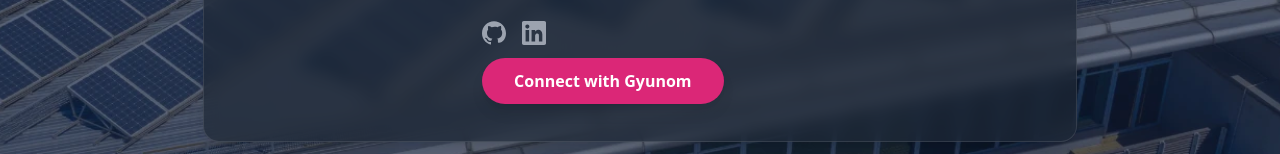
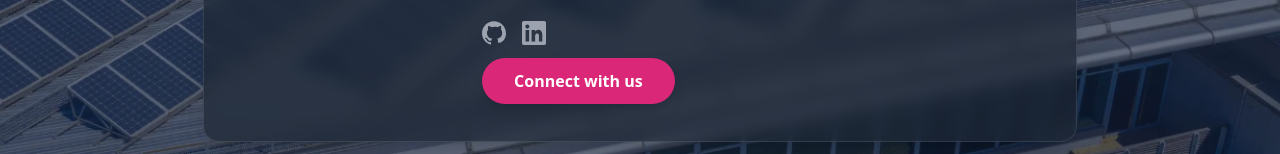
Before and after one commit to Gyunom/Dynamic-landing-page, a website: page index.html in a window 1280 px wide. Shown: the part 548-702 px from the top of the page. Drawn offline with nearby package versions, Linux system fonts and the light colour scheme.

Commit message:
updated html

```diff
--- a/index.html
+++ b/index.html
@@ -3,7 +3,7 @@
 <head>
     <meta charset="UTF-8">
     <meta name="viewport" content="width=device-width,initial-scale=1.0">
-    <title>Gyunom Maigida | The Future of Renewable Energy</title>
+    <title>Helio</title>
     <script src="https://cdn.tailwindcss.com"></script>
     <script src="/script.js"></script>
     <link rel="stylesheet" href="styles.css">
@@ -60,7 +60,7 @@
                 </a>
             </div>
             <a href="#contact" class="btn-pink bg-pink-600 text-white font-bold py-3 px-8 rounded-full shadow-lg hover:bg-pink-700 transition duration-300 ease-in-out transform hover:scale-105">
-                Connect with Gyunom
+                Connect with us
             </a>
         </div>
     </main>
```
